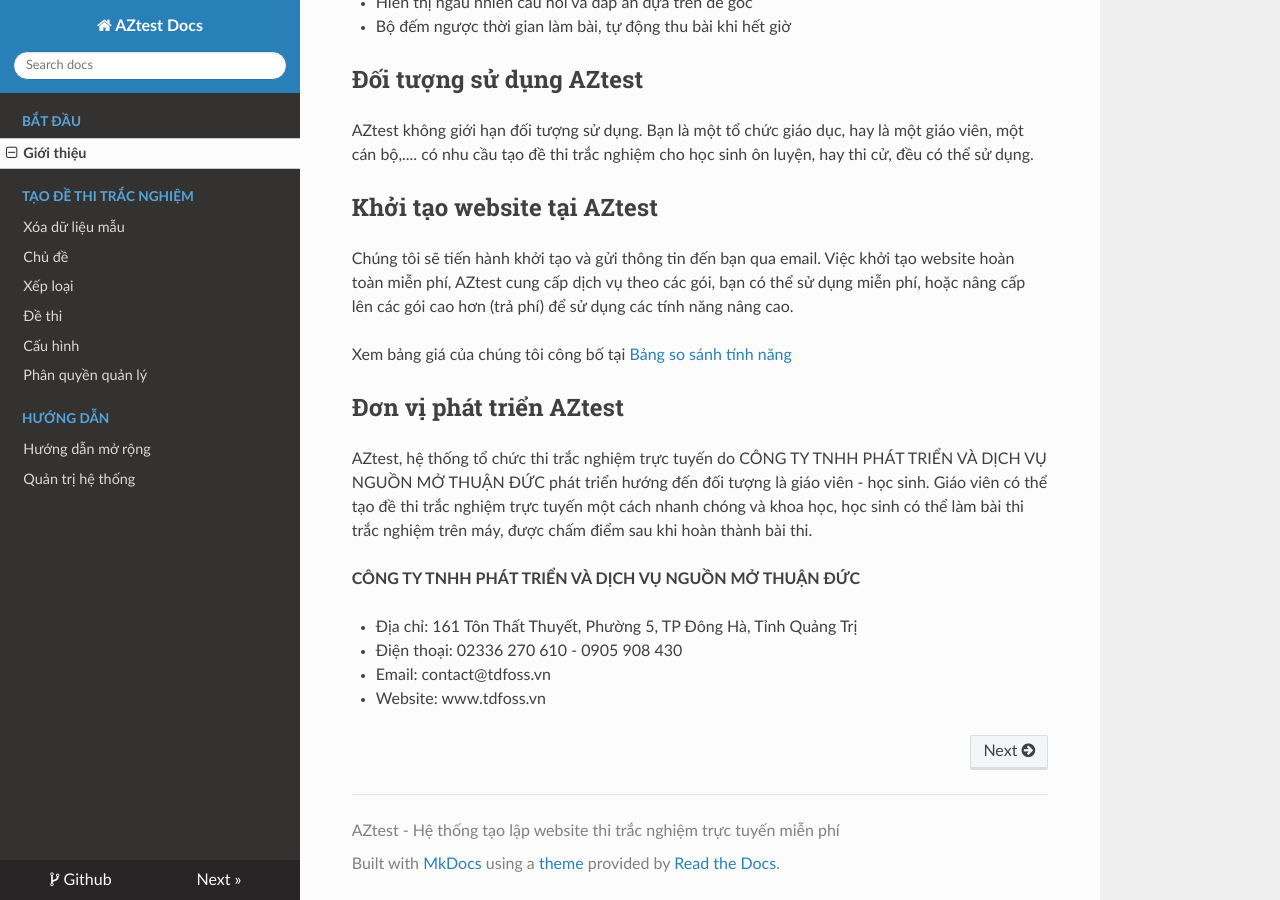
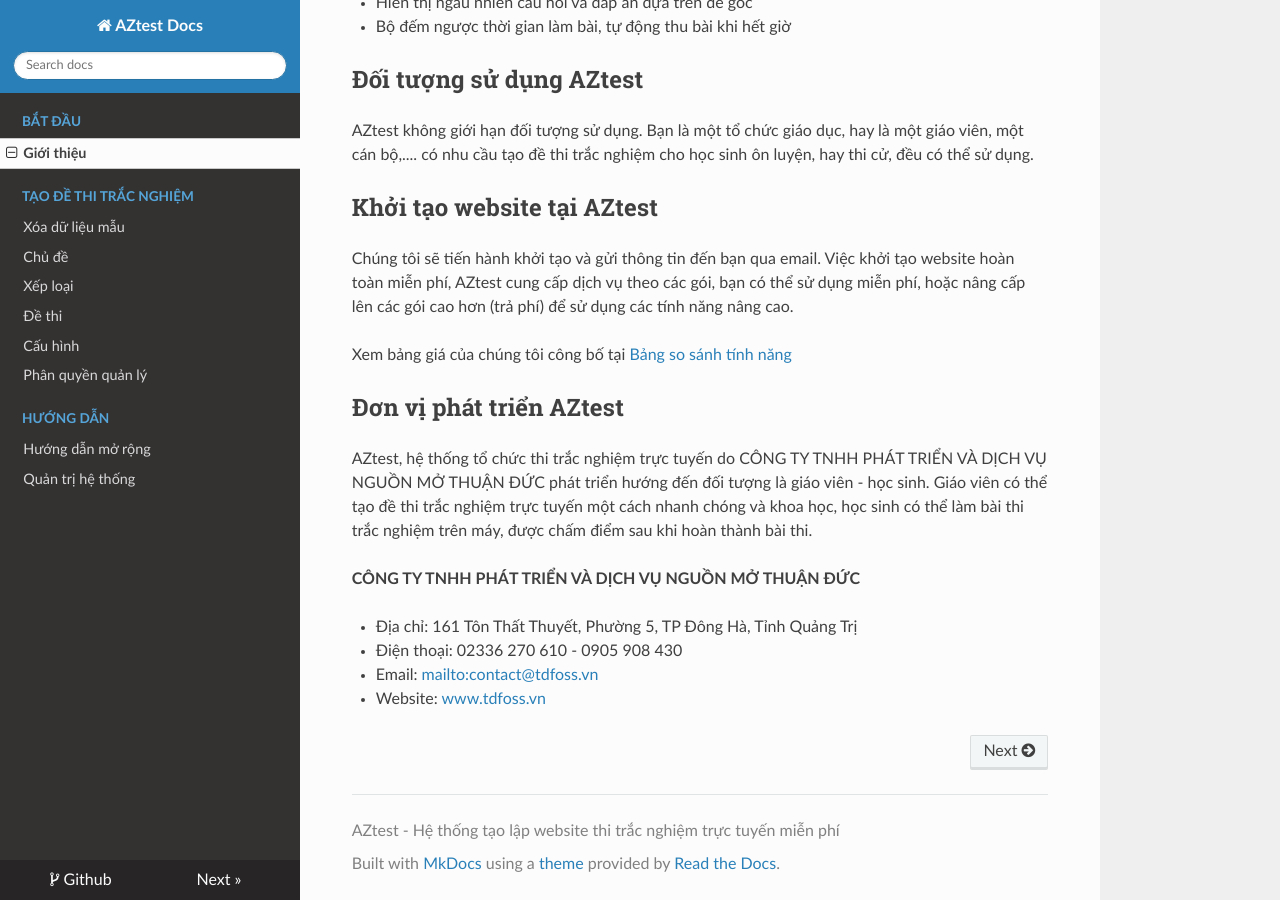
Before and after one commit to mynukeviet/aztest-docs, an MkDocs documentation site: the page built from docs/index.md, in a window 1280 px wide and 900 px high, scrolled down 644 px. Built offline with MkDocs 1.6.1, drawn with Linux system fonts in a browser that asks for light colours; nearby versions of some CDN libraries; old or Windows-style settings are respelled for this version of MkDocs.

Commit message:
Update index.md

```diff
--- a/docs/index.md
+++ b/docs/index.md
@@ -38,5 +38,5 @@
 
 - Địa chỉ: 161 Tôn Thất Thuyết, Phường 5, TP Đông Hà, Tỉnh Quảng Trị
 - Điện thoại: 02336 270 610 - 0905 908 430
-- Email: contact@tdfoss.vn
-- Website: www.tdfoss.vn
+- Email: [mailto:contact@tdfoss.vn](contact@tdfoss.vn)
+- Website: [www.tdfoss.vn](www.tdfoss.vn)
```
